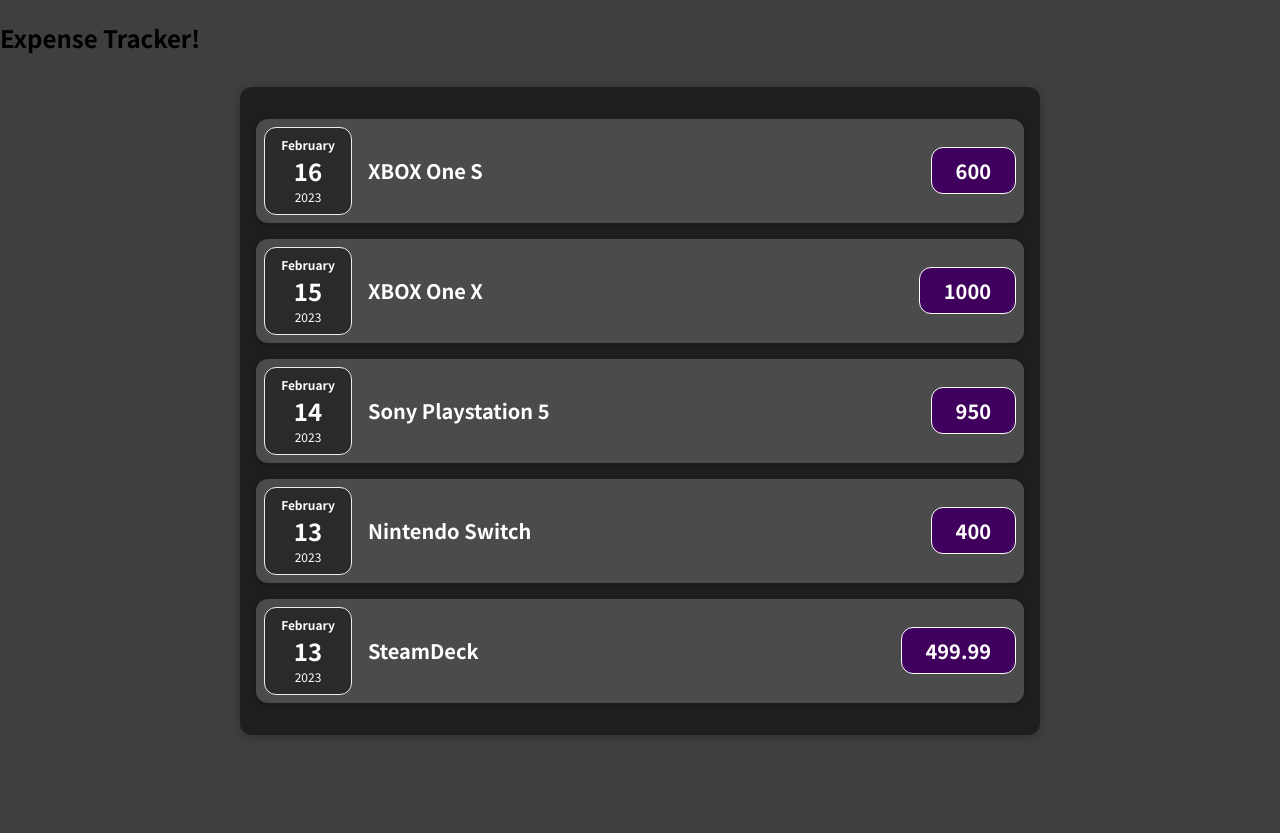
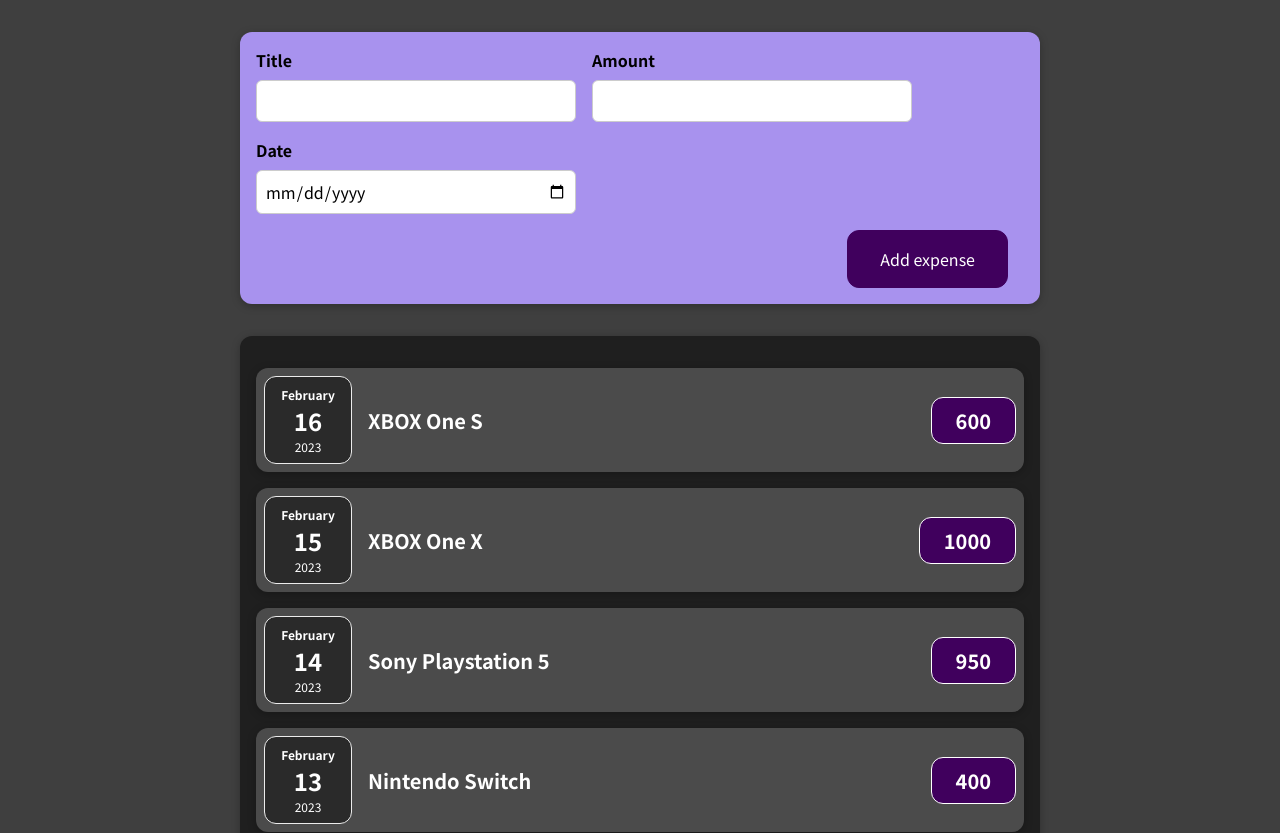
Before and after one commit to drodionov/expense-tracker, a JavaScript app: page / in a window 1280 px wide. Shown: the top 833 px of the page. Before the commit the page ends 800 px from the top, so only its background shows below. Built offline with nearby package versions, Linux system fonts and the light colour scheme.

Commit message:
Add new components for adding new expenses dynamically

```diff
--- a/src/App.js
+++ b/src/App.js
@@ -1,4 +1,5 @@
 import Expenses from "./components/Expenses/Expenses"
+import NewExpense from "./components/NewExpense/NewExpense";
 
 const App = () => {
   const expenseData = [
@@ -16,7 +17,7 @@
 
   return (
       <div>
-        <h2>Expense Tracker!</h2>
+        <NewExpense/>
         <Expenses items={expenseData}/>
       </div>
   )
--- /dev/null
+++ b/src/components/NewExpense/ExpenseForm.css
@@ -0,0 +1,26 @@
+.new-expense__controls {
+  display: flex;
+  flex-wrap: wrap;
+  gap: 1rem;
+  margin-bottom: 1rem;
+  text-align: left;
+}
+
+.new-expense__control label {
+  font-weight: bold;
+  margin-bottom: 0.5rem;
+  display: block;
+}
+
+.new-expense__control input {
+  font: inherit;
+  padding: 0.5rem;
+  border-radius: 6px;
+  border: 1px solid #ccc;
+  width: 20rem;
+  max-width: 100%;
+}
+
+.new-expense__actions {
+  text-align: right;
+}
--- /dev/null
+++ b/src/components/NewExpense/ExpenseForm.js
@@ -0,0 +1,28 @@
+import './ExpenseForm.css'
+
+const ExpenseForm = () => {
+
+  return (
+      <form>
+        <div className={'new-expense__controls'}>
+          <div className={'new-expense__control'}>
+            <label>Title</label>
+            <input type={'text'}/>
+          </div>
+          <div className={'new-expense__control'}>
+            <label>Amount</label>
+            <input type={'number'} min={0.01} step={0.01}/>
+          </div>
+          <div className={'new-expense__control'}>
+            <label>Date</label>
+            <input type={'date'}/>
+          </div>
+        </div>
+        <div className={'new-expense__actions'}>
+          <button type={'submit'}>Add expense</button>
+        </div>
+      </form>
+  )
+}
+
+export default ExpenseForm
--- /dev/null
+++ b/src/components/NewExpense/NewExpense.css
@@ -0,0 +1,36 @@
+.new-expense {
+  background-color: #a892ee;
+  padding: 1rem;
+  margin: 2rem auto;
+  width: 50rem;
+  max-width: 95%;
+  text-align: center;
+}
+
+.new-expense button {
+  font: inherit;
+  cursor: pointer;
+  padding: 1rem 2rem;
+  border: 1px solid #40005d;
+  background-color: #40005d;
+  color: white;
+  border-radius: 12px;
+  margin-right: 1rem;
+}
+
+.new-expense button:hover,
+.new-expense button:active {
+  background-color: #510674;
+  border-color: #510674;
+}
+
+.new-expense button.alternative {
+  color: #220131;
+  border-color: transparent;
+  background-color: transparent;
+}
+
+.new-expense button.alternative:hover,
+.new-expense button.alternative:active {
+  background-color: #ddb3f8;
+}
--- /dev/null
+++ b/src/components/NewExpense/NewExpense.js
@@ -0,0 +1,12 @@
+import './NewExpense.css'
+import ExpenseForm from "./ExpenseForm";
+import Card from "../Common/Card";
+
+const NewExpense = () => {
+
+  return (<Card className={'new-expense'}>
+    <ExpenseForm/>
+  </Card>)
+}
+
+export default NewExpense
```
